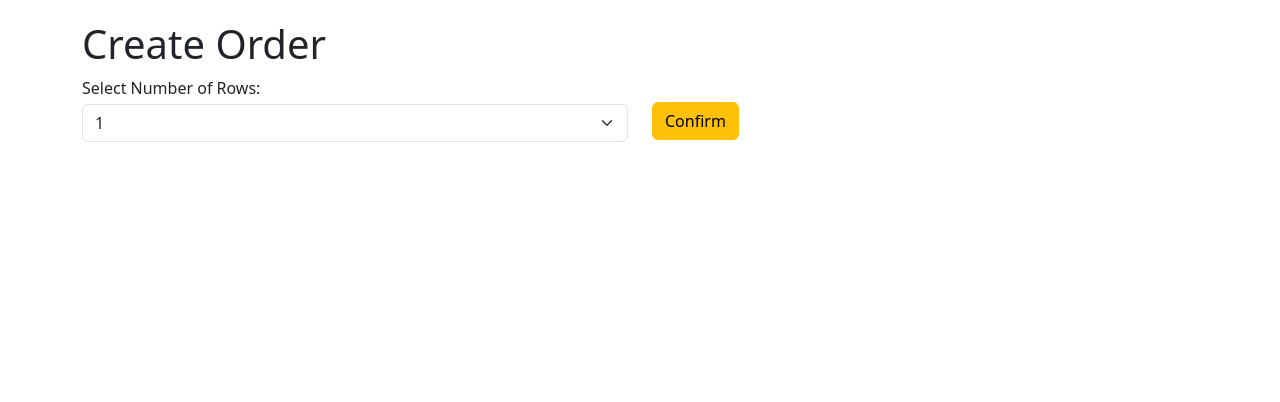
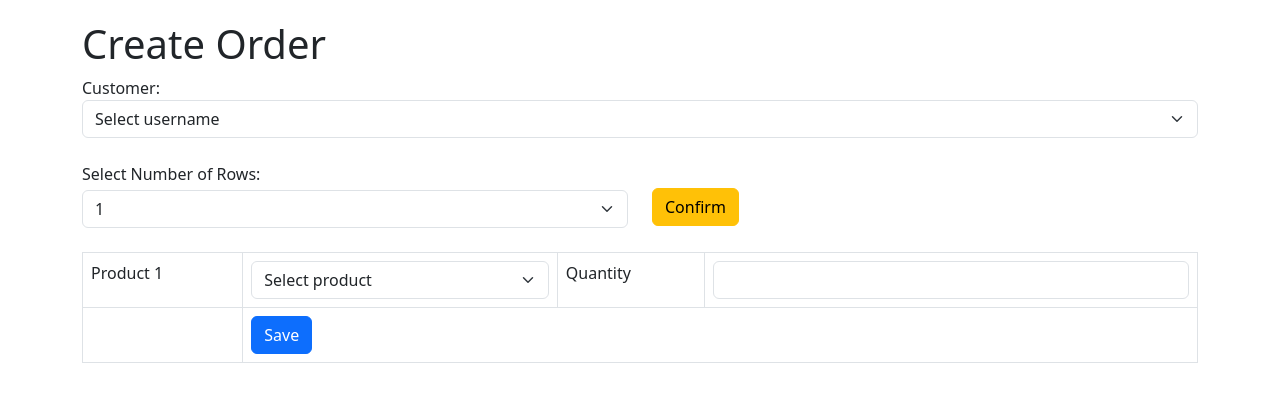
Before and after one commit to QPing00/web, a PHP site: page /order_create.php in a window 1280 px wide. Shown: the part 56-458 px from the top of the page. Run offline with PHP 8.4, Linux system fonts and the light colour scheme; the visitor is signed in with stand-in values (Sample User, id 1); data that the repository does not hold is empty.

Commit message:
remove one form, move username to top, keep selected data

```diff
--- a/Project/order_create.php
+++ b/Project/order_create.php
@@ -30,8 +30,10 @@ include 'session.php';
 
         $usernameEr = $username_post = "";
         $product_IDEr = $quantityEr = array();
+        $row_num = isset($_POST['row_num']) ? $_POST['row_num'] : 1;
 
-        if ($_POST && isset($_POST['save'])) {
+
+        if (isset($_POST['save'])) {
 
             try {
                 $summary_query = "INSERT INTO order_summary SET username=:username, order_date_time=:order_date_time";
@@ -57,20 +59,20 @@ include 'session.php';
                 // used to validate the selected product IDs and corresponding quantities that the user has submitted in the form
                 // iterates through the selected products and quantities and checks for various validation conditions
                 // such as whether a product has been selected, whether different products have been selected in the same order, and whether quantities are valid.
-                for ($k = 0; $k < count($product_ID_post); $k++) {
+                for ($k = 0; $k < count($_POST["product_ID"]); $k++) {
                     $product_IDEr[$k] = "";
                     $quantityEr[$k] = "";
-                    if ($product_ID_post == "" && $quantity_post !== "") {
+                    if ($_POST["product_ID"][$k] == "" && $_POST["quantity"][$k] !== "") {
                         $product_IDEr[$k] = "Please select a product.";
                         $flag = false;
                     } /*else if (sizeof($product_duplicate) != sizeof($_POST["product_ID"])) {
                         $product_IDEr[$k] = "Please select different product.";
                         $flag = false;
                     }*/
-                    if ($product_ID_post !== "" && $quantity_post == "") {
+                    if ($_POST["product_ID"][$k] !== "" && $_POST["quantity"][$k] == "") {
                         $quantityEr[$k] = "Please fill in the quantity.";
                         $flag = false;
-                    } else if ($quantity_post[$k] <= 0) {
+                    } else if ($_POST["quantity"][$k] <= 0 && $_POST["quantity"][$k] !== "") {
                         $quantityEr[$k] = "Quantity must be greater than 0.";
                         $flag = false;
                     }
@@ -108,9 +110,10 @@ include 'session.php';
 
                         if ($resultFlag) {
                             echo "<div class='alert alert-success'>Record was saved.</div>";
-                            $username_post = "";
-                            for ($n = 0; $n < count($product_ID_post); $n++) {
-                                $product_ID_post[$n] = $quantity_post[$n] = '';
+                            $_POST['username'] = "";
+                            $row_num = 1;
+                            for ($n = 0; $n < count($_POST["product_ID"]); $n++) {
+                                $_POST["product_ID"][$n] = $_POST["quantity"][$n] = '';
                             }
                         } else {
                             echo "<div class='alert alert-danger'>Unable to save record.</div>";
@@ -145,13 +148,38 @@ include 'session.php';
         ?>
 
         <form action="<?php echo htmlspecialchars($_SERVER["PHP_SELF"]); ?>" method="post">
+            <table class='table table-hover table-responsive table-bordered'>
+
+                <?php $username_set = isset($_POST["username"]) ? $_POST["username"] : ''; ?>
+                <div class="row align-items-center">
+                    <p class="mb-0">Customer:</p>
+                    <div class="col-md">
+                        <select class="form-select" name="username">
+                            <option value="">Select username</option>
+                            <?php
+
+                            while ($row = $selectCustomer_stmt->fetch(PDO::FETCH_ASSOC)) {
+
+                                extract($row);
+
+                                $selected = ($username == $username_set) ? 'selected' : '';
+                                echo "<option value='$username' $selected>$first_name $last_name ($username)</option>";
+                            }
+                            ?>
+                        </select>
+                        <div class='text-danger'>
+                            <?php echo $usernameEr; ?>
+                        </div>
+                    </div>
+                </div>
+
+                <br>
 
                 <div class="row align-items-center">
                     <p class="mb-0">Select Number of Rows:</p>
                     <div class="col-md">
                         <select class="form-select mt-1" name="row_num">
                             <?php
-                        $row_num = $_POST['row_num'];
                             for ($r = 1; $r <= 10; $r++) {
                                 $selected = ($r == $row_num) ? 'selected' : '';
                                 echo "<option value='$r' $selected>$r</option>";
@@ -163,45 +191,16 @@ include 'session.php';
                         <input type="submit" value="Confirm" name="row_confirm" class="btn btn-warning btn-block" />
                     </div>
                 </div>
-        </form>
 
                 <br>
 
                 <?php
 
-        if ($_POST && isset($row_num)) {
-
-        ?>
-            <form action="<?php echo htmlspecialchars($_SERVER["PHP_SELF"]); ?>" method="post">
-
-
-                <table class='table table-hover table-responsive table-bordered'>
-                    <tr>
-                        <td>Customer</td>
-                        <td colspan=3>
-                            <select class="form-select" name="username">
-                                <option value="">Select username</option>
-                                <?php
-
-                                while ($row = $selectCustomer_stmt->fetch(PDO::FETCH_ASSOC)) {
-
-                                    extract($row);
-
-                                    $selected = ($username == $username_post) ? 'selected' : '';
-                                    echo "<option value='$username' $selected>$first_name $last_name ($username)</option>";
-                                }
-                                ?>
-                            </select>
-                            <div class='text-danger'>
-                                <?php echo $usernameEr; ?>
-                            </div>
-                        </td>
-                    </tr>
-
-                    <?php
                 // Outer Loop (Form Loop)
                 // generate rows for selecting products and quantities
                 for ($i = 0; $i < $row_num; $i++) {
+                    $product_ID_post = isset($_POST["product_ID"][$i]) ? $_POST["product_ID"][$i] : '';
+                    $quantity_post = isset($_POST["quantity"][$i]) ? $_POST["quantity"][$i] : '';
                 ?>
                     <tr>
                         <td>Product
@@ -239,7 +238,7 @@ include 'session.php';
                         <td>Quantity</td>
                         <td><input type='number' name='quantity[]' class='form-control' value="<?php echo isset($quantity_post[$i]) ? $quantity_post[$i] : ''; ?>" />
                             <div class='text-danger'>
-                                    <?php if (!empty($quantityEr)) {
+                                <?php if (!empty($quantityEr[$i])) {
                                     echo $quantityEr[$i];
                                 } ?>
                             </div>
@@ -253,9 +252,13 @@ include 'session.php';
                         <input type='submit' value='Save' name='save' class='btn btn-primary' />
                     </td>
                 </tr>
+                <?php //}
+                ?>
             </table>
+
         </form>
-        <?php } ?>
+
+        <br>
 
     </div> <!-- end .container -->
 
```
Lines whose indentation alone changed are shown as unchanged.
